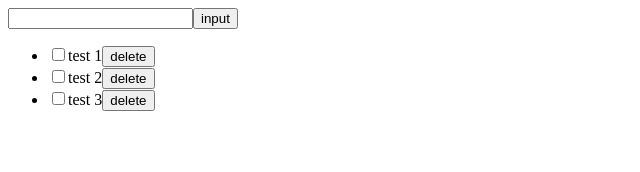
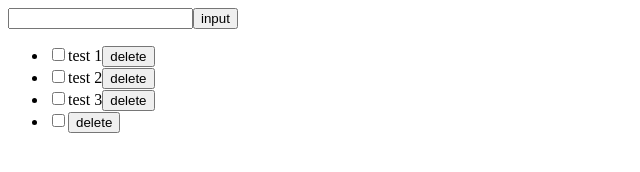
Before and after one commit to gentamura/todo-vanilla-js, a plain HTML site: page index.html in a window 1280 px wide. Both pictures are taken after a click on the button "input". Shown: the whole page, without its empty margins (0-640 px from the left). Drawn offline with Linux system fonts and the light colour scheme.

Commit message:
Added first JS

```diff
--- a/index.html
+++ b/index.html
@@ -13,6 +13,31 @@
     <li><label><input type="checkbox" />test 3</label><input type="button" value="delete" /></li>
   </ul>
   <script type="text/javascript">
+    var input = document.querySelector('input[type="text"]');
+    var button = document.querySelector('button');
+    button.addEventListener('click', function() {
+      var ul = document.querySelector('ul');
+
+      var li = document.createElement('li');
+
+      var label = document.createElement('label');
+
+      var checkbox = document.createElement('input');
+      checkbox.setAttribute('type', 'checkbox');
+      var text = document.createTextNode(input.value);
+
+      label.appendChild(checkbox);
+      label.appendChild(text);
+
+      var _delete = document.createElement('input');
+      _delete.setAttribute('type', 'button');
+      _delete.value = 'delete';
+
+      li.appendChild(label);
+      li.appendChild(_delete);
+
+      ul.appendChild(li);
+    });
   </script>
 </body>
 </html>
```
